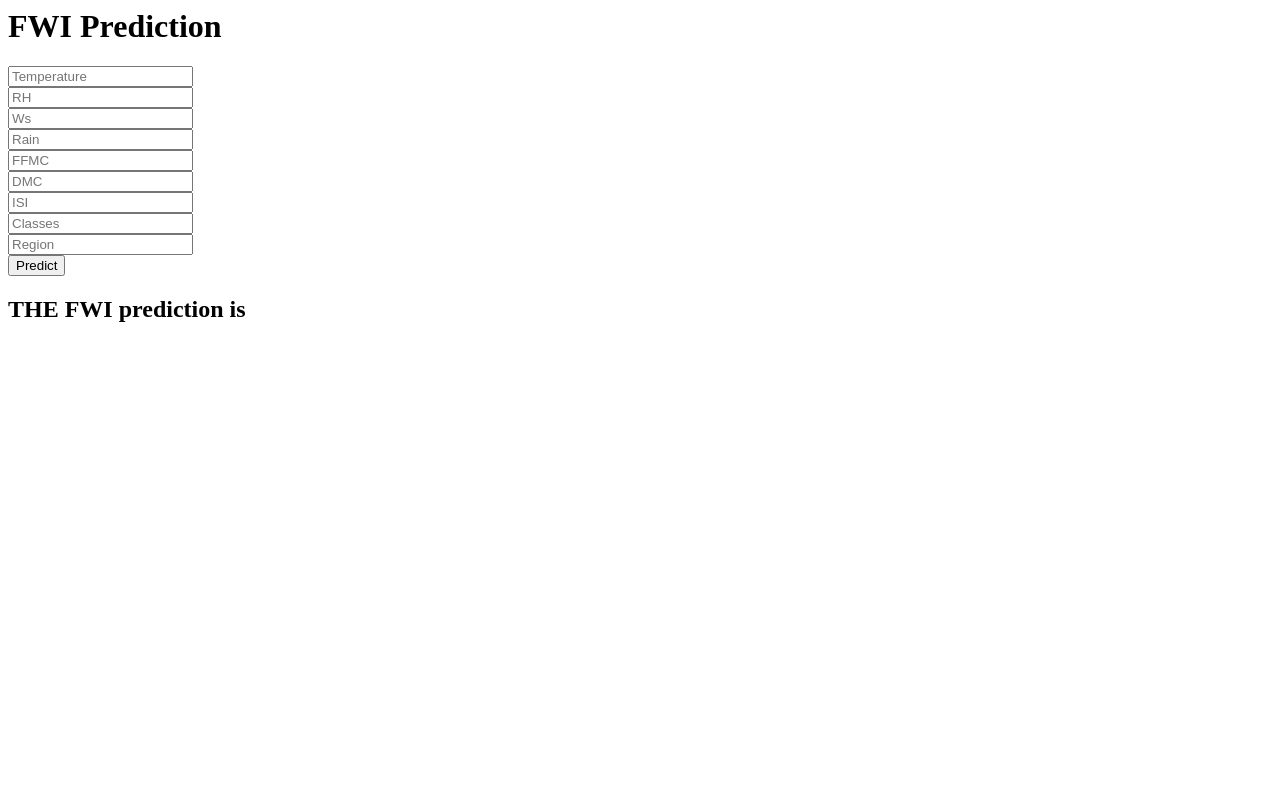
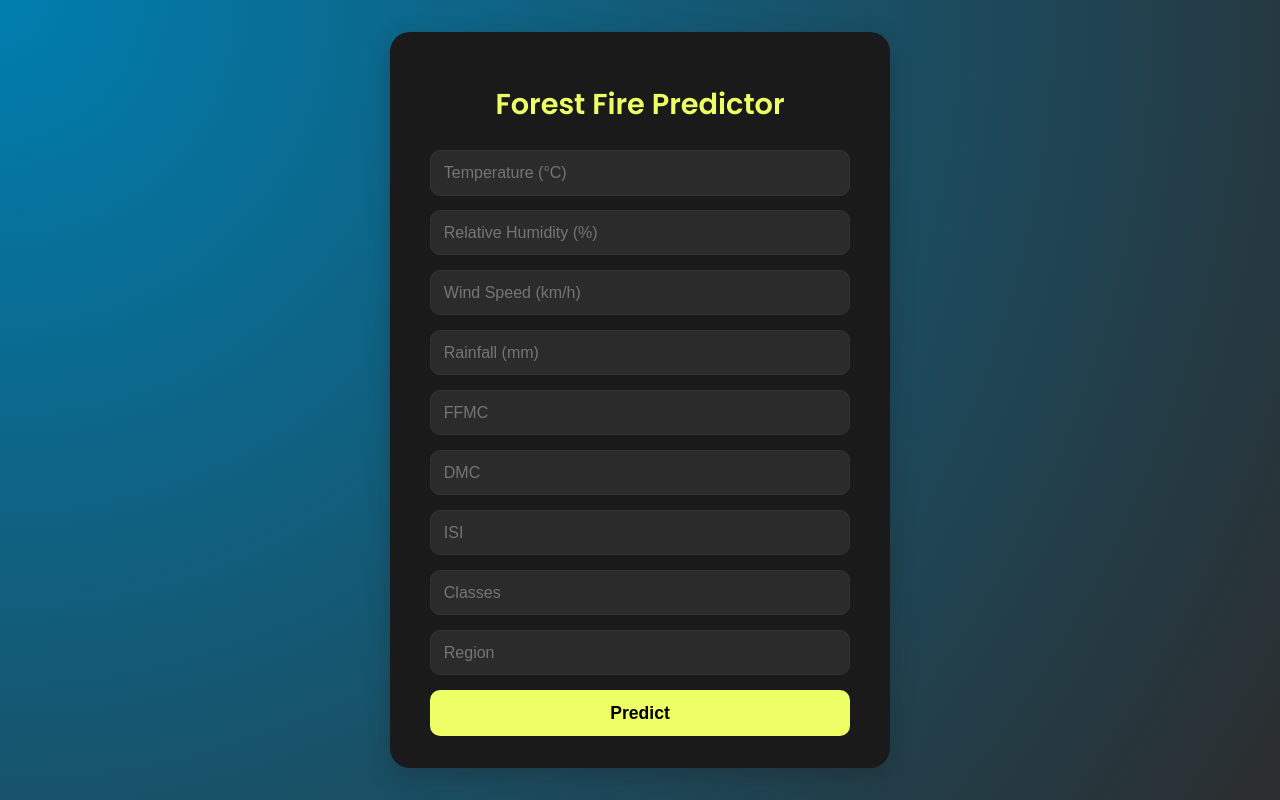
Before and after one commit to z-ABYa/ml-forestfires, a Flask app: page /predictdata in a window 1280 px wide. Run offline with Flask 3, Linux system fonts and the light colour scheme; parts of the project's set-up code (start-up, migrations or seed data) failed here and were passed over.

Commit message:
Enhanced visual components

```diff
--- a/templates/home.html
+++ b/templates/home.html
@@ -1,26 +1,133 @@
-<html>
+<!DOCTYPE html>
+<html lang="en">
+<head>
+  <meta charset="UTF-8" />
+  <meta name="viewport" content="width=device-width, initial-scale=1.0" />
+  <title>Forest Fire Predictor</title>
+
+  <!-- Google Font -->
+  <link href="https://fonts.googleapis.com/css2?family=Poppins:wght@400;600&display=swap" rel="stylesheet">
+
+  <style>
+    :root {
+      --bg-color: #0d0d0d;
+      --card-bg: #1a1a1a;
+      --accent: #edff64;
+      --text-color: #e0e0e0;
+      --input-bg: #2b2b2b;
+    }
+
+    body {
+      font-family: 'Poppins', sans-serif;
+      background: radial-gradient(circle at top left, #007eaf, #2c2d2e);
+      height: 100vh;
+      display: flex;
+      justify-content: center;
+      align-items: center;
+      margin: 0;
+      color: var(--text-color);
+    }
+
+    .container {
+      background: var(--card-bg);
+      padding: 2rem 2.5rem;
+      border-radius: 20px;
+      box-shadow: 0 8px 25px rgba(28, 28, 28, 0.3);
+      width: 100%;
+      max-width: 420px;
+      text-align: center;
+      animation: fadeIn 0.8s ease-in-out;
+    }
+
+    h1 {
+      color: var(--accent);
+      font-size: 1.8rem;
+      margin-bottom: 1.5rem;
+    }
+
+    form {
+      display: flex;
+      flex-direction: column;
+      gap: 0.9rem;
+    }
+
+    input[type="number"] {
+      background: var(--input-bg);
+      color: var(--text-color);
+      padding: 0.8rem;
+      border: 1px solid #333;
+      border-radius: 10px;
+      font-size: 1rem;
+      outline: none;
+      transition: border-color 0.3s, box-shadow 0.3s;
+    }
+
+    input[type="number"]:focus {
+      border-color: var(--accent);
+      box-shadow: 0 0 8px rgba(124, 77, 255, 0.3);
+    }
+
+    button {
+      background: var(--accent);
+      color: #000000;
+      font-size: 1.1rem;
+      font-weight: 600;
+      border: none;
+      padding: 0.8rem;
+      border-radius: 10px;
+      cursor: pointer;
+      transition: background 0.3s, transform 0.2s;
+    }
+
+    button:hover {
+      background: #fffa5b;
+      transform: translateY(-2px);
+    }
+
+    @keyframes fadeIn {
+      from {
+        opacity: 0;
+        transform: translateY(10px);
+      }
+      to {
+        opacity: 1;
+        transform: translateY(0);
+      }
+    }
+
+    @media (max-width: 480px) {
+      .container {
+        padding: 1.5rem;
+      }
+
+      h1 {
+        font-size: 1.5rem;
+      }
+    }
+  </style>
+</head>
+
 <body>
-    <div class="login">
-       <h1>FWI Prediction</h1>
+  <div class="container">
+    <h1>Forest Fire Predictor</h1>
 
-        <!-- Main Input For Receiving Query to our ML -->
-       <form action="{{ url_for('predict_datapoint')}}" method="post">
-         <input type="text" name="Temperature" placeholder="Temperature" required="required" /><br>
-           <input type="text" name="RH" placeholder="RH" required="required" /><br>
-           <input type="text" name="Ws" placeholder="Ws" required="required" /><br>
-           <input type="text" name="Rain" placeholder="Rain" required="required" /><br>
-           <input type="text" name="FFMC" placeholder="FFMC" required="required" /><br>
-           <input type="text" name="DMC" placeholder="DMC" required="required" /><br>
-           <input type="text" name="ISI" placeholder="ISI" required="required" /><br>
-           <input type="text" name="Classes" placeholder="Classes" required="required" /><br>
-           <input type="text" name="Region" placeholder="Region" required="required" /><br>
+    <form action="{{ url_for('predict_datapoint') }}" method="post">
+      <input type="number" name="Temperature" placeholder="Temperature (°C)" step="any" required />
+      <input type="number" name="RH" placeholder="Relative Humidity (%)" step="any" required />
+      <input type="number" name="Ws" placeholder="Wind Speed (km/h)" step="any" required />
+      <input type="number" name="Rain" placeholder="Rainfall (mm)" step="any" required />
+      <input type="number" name="FFMC" placeholder="FFMC" step="any" required />
+      <input type="number" name="DMC" placeholder="DMC" step="any" required />
+      <input type="number" name="ISI" placeholder="ISI" step="any" required />
+      <input type="number" name="Classes" placeholder="Classes" step="any" required />
+      <input type="number" name="Region" placeholder="Region" step="any" required />
 
-           <button type="submit" class="btn btn-primary btn-block btn-large">Predict</button>
-       </form>
-    <h2>
+      <button type="submit">Predict</button>
+    </form>
 
-            THE FWI prediction is {{results}}
-
-    </h2>
-   <body>
+    {% if results %}
+    <h2>The FWI Prediction is: <strong>{{ results }}</strong></h2>
+    {% endif %}
+  </div>
+</body>
 </html>
```
